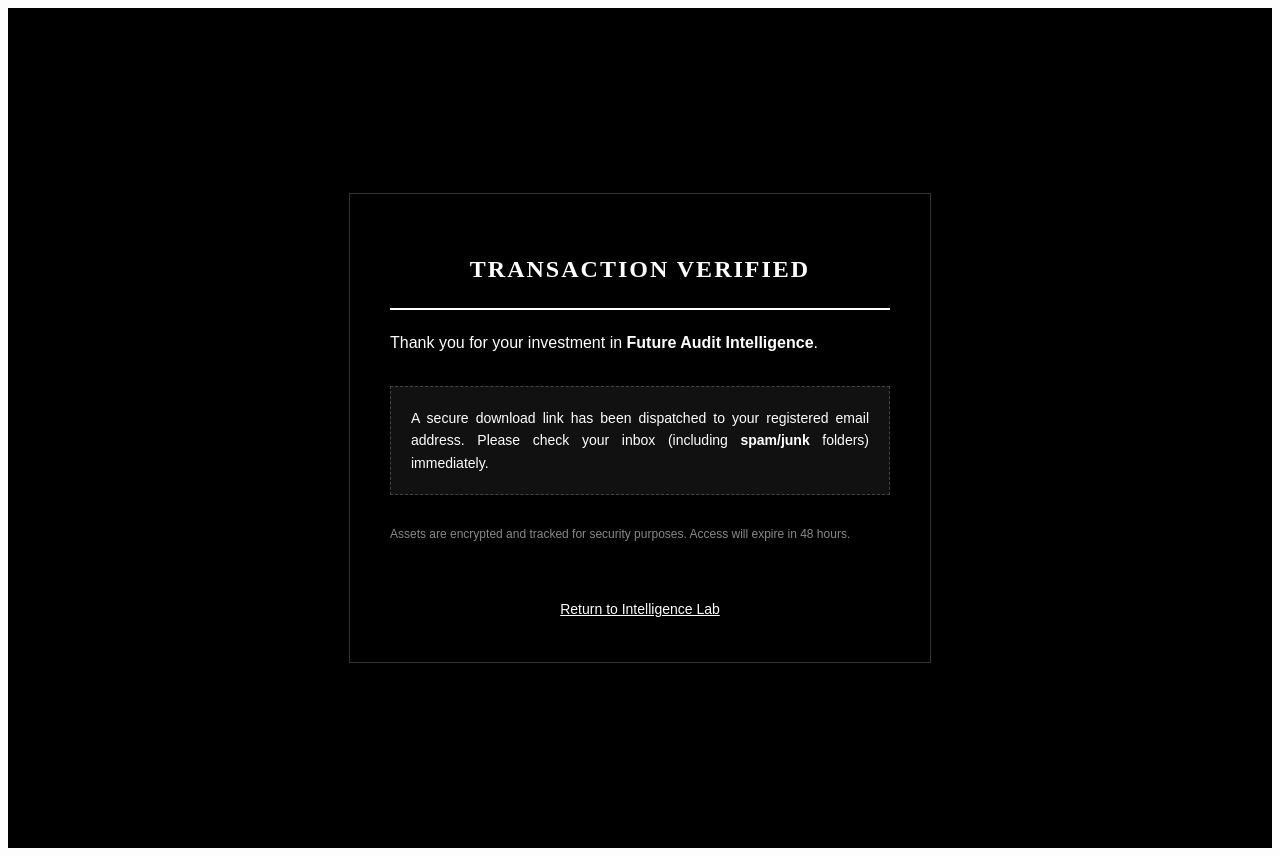
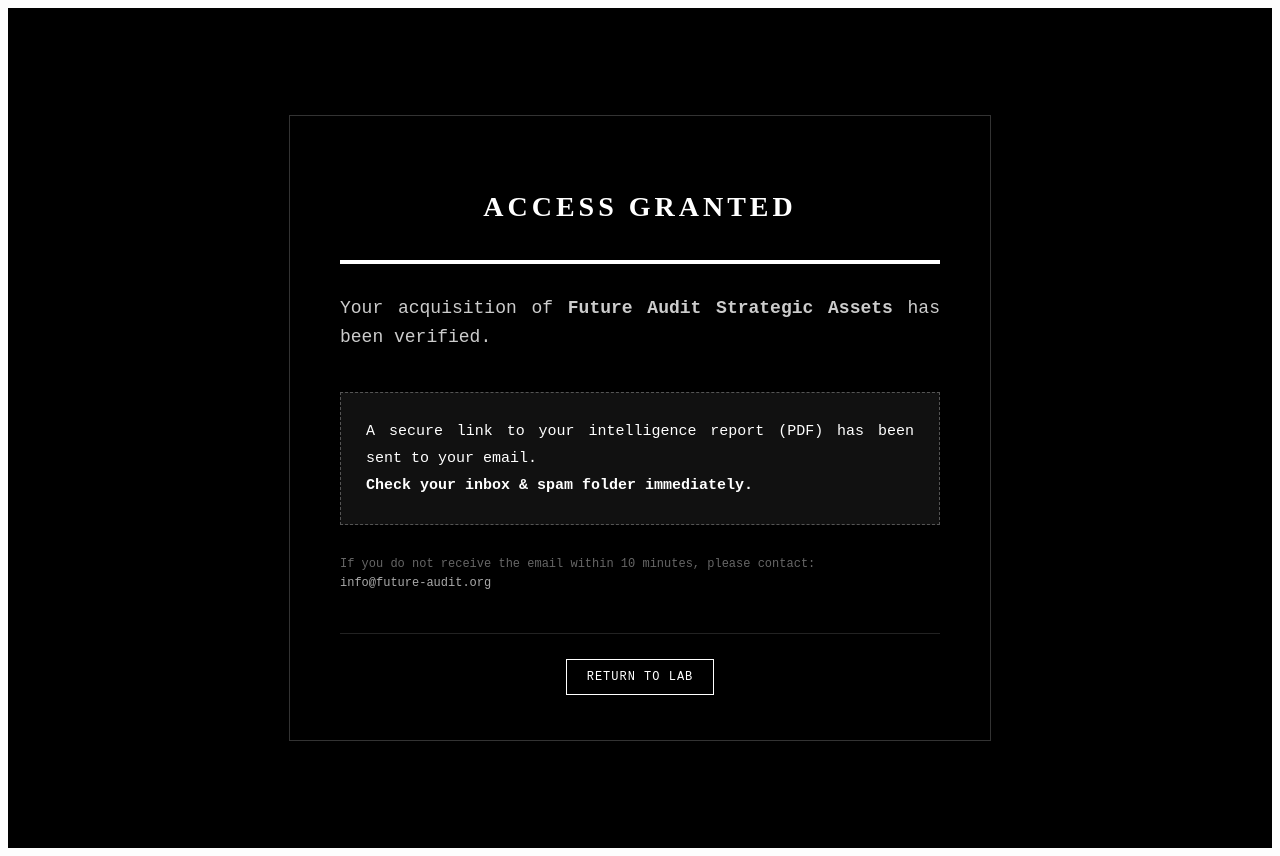
Before and after one commit to smart-guidance-lab/ai-review-site, a Next.js app: page /success in a window 1280 px wide. Built offline with nearby package versions, Linux system fonts and the light colour scheme.

Commit message:
Update page.tsx

```diff
--- a/app/success/page.tsx
+++ b/app/success/page.tsx
@@ -7,39 +7,45 @@ export default function SuccessPage() {
       justifyContent: 'center',
       backgroundColor: '#000',
       color: '#fff',
-      fontFamily: 'sans-serif',
+      fontFamily: 'Courier New, Courier, monospace',
       padding: '20px'
     }}>
       <div style={{
-        maxWidth: '500px',
+        maxWidth: '600px',
         width: '100%',
         border: '1px solid #333',
-        padding: '40px',
+        padding: '50px',
         textAlign: 'center'
       }}>
-        <h1 style={{ fontSize: '24px', letterSpacing: '2px', marginBottom: '20px' }}>TRANSACTION VERIFIED</h1>
-        <div style={{ height: '2px', backgroundColor: '#fff', margin: '20px 0' }}></div>
-        <p style={{ fontSize: '16px', lineHeight: '1.6', marginBottom: '30px' }}>
-          Thank you for your investment in <strong>Future Audit Intelligence</strong>.
+        <h1 style={{ fontSize: '28px', letterSpacing: '4px', marginBottom: '20px', fontWeight: 'bold' }}>ACCESS GRANTED</h1>
+        <div style={{ height: '4px', backgroundColor: '#fff', margin: '30px 0' }}></div>
+
+        <p style={{ fontSize: '18px', color: '#ccc', marginBottom: '40px' }}>
+          Your acquisition of <strong>Future Audit Strategic Assets</strong> has been verified.
         </p>
-        <div style={{ backgroundColor: '#111', padding: '20px', marginBottom: '30px', border: '1px dashed #444' }}>
-          <p style={{ margin: 0, fontSize: '14px' }}>
-            A secure download link has been dispatched to your registered email address.
-            Please check your inbox (including <strong>spam/junk</strong> folders) immediately.
+
+        <div style={{ backgroundColor: '#111', padding: '25px', marginBottom: '30px', border: '1px dashed #555' }}>
+          <p style={{ margin: 0, fontSize: '15px', lineHeight: '1.8' }}>
+            A secure link to your intelligence report (PDF) has been sent to your email.<br/>
+            <strong>Check your inbox & spam folder immediately.</strong>
           </p>
         </div>
-        <p style={{ fontSize: '12px', color: '#888' }}>
-          Assets are encrypted and tracked for security purposes. Access will expire in 48 hours.
+
+        <p style={{ fontSize: '12px', color: '#666', marginBottom: '40px' }}>
+          If you do not receive the email within 10 minutes, please contact:<br/>
+          <span style={{ color: '#aaa' }}>info@future-audit.org</span>
         </p>
-        <a href="/" style={{
-          display: 'inline-block',
-          marginTop: '30px',
-          color: '#fff',
-          textDecoration: 'underline',
-          fontSize: '14px'
-        }}>
-          Return to Intelligence Lab
-        </a>
+
+        <div style={{ borderTop: '1px solid #222', paddingTop: '30px' }}>
+          <a href="/" style={{
+            color: '#fff',
+            textDecoration: 'none',
+            fontSize: '12px',
+            border: '1px solid #fff',
+            padding: '10px 20px',
+            letterSpacing: '1px'
+          }}>RETURN TO LAB</a>
+        </div>
       </div>
     </div>
   );
```
